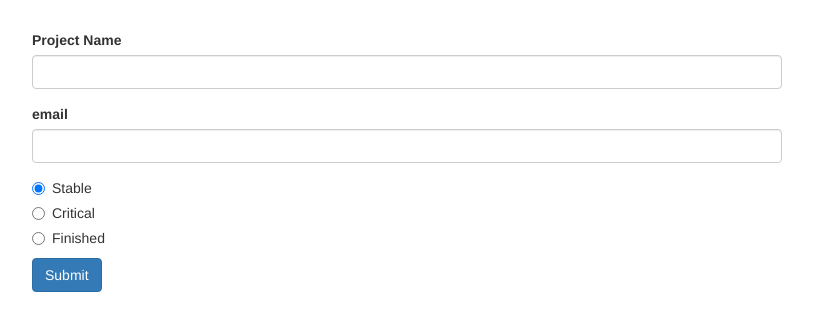
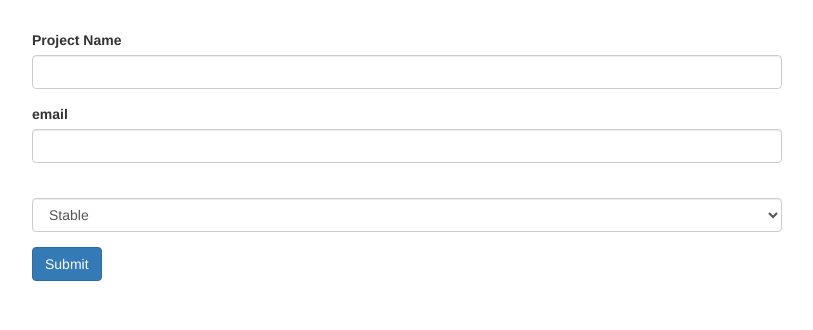
Before and after one commit to pbrandiezs/About-Udemy-Angular-The-Complete-Guide-2021-assignment7-Practicing-Reactive-Forms, an Angular app: page / in a window 1280 px wide. Shown: the top 330 px of the page, without its empty margins (233-1046 px from the left). Built offline with nearby package versions, Linux system fonts and the light colour scheme.

Commit message:
feat: Added dropdown for the project status

```diff
--- a/src/app/app.component.html
+++ b/src/app/app.component.html
@@ -40,17 +40,14 @@
               *ngIf="!projectForm.get('projectData.email').valid && projectForm.get('projectData.email').touched"
               class="help-block">Please enter a valid email!</span>
           </div>
-          <div class="radio" *ngFor="let status of statusses">
-            <label>
-              <input
-                type="radio"
-                formControlName="projectStatus"
-                [value]="status">{{ status }}
-            </label>
+          <div class="form-group">
+            <label for="projectStatus"Project Status></label>
+            <select formControlName="projectStatus" class="form-control">
+              <option *ngFor="let status of statusses">{{status}}</option>
+            </select>
           </div>
         </div>
         <span
-
         *ngIf="(!projectForm.valid && projectForm.touched)"
         class="help-block">Please enter valid data!</span>
         <button class="btn btn-primary" type="submit">Submit</button>
--- a/src/app/app.component.ts
+++ b/src/app/app.component.ts
@@ -34,4 +34,8 @@ export class AppComponent implements OnInit {
   onSubmit() {
     console.log(this.projectForm);
   }
+
+  onSelectStatus() {
+    console.log("Status selected!");
+  }
 }
```
